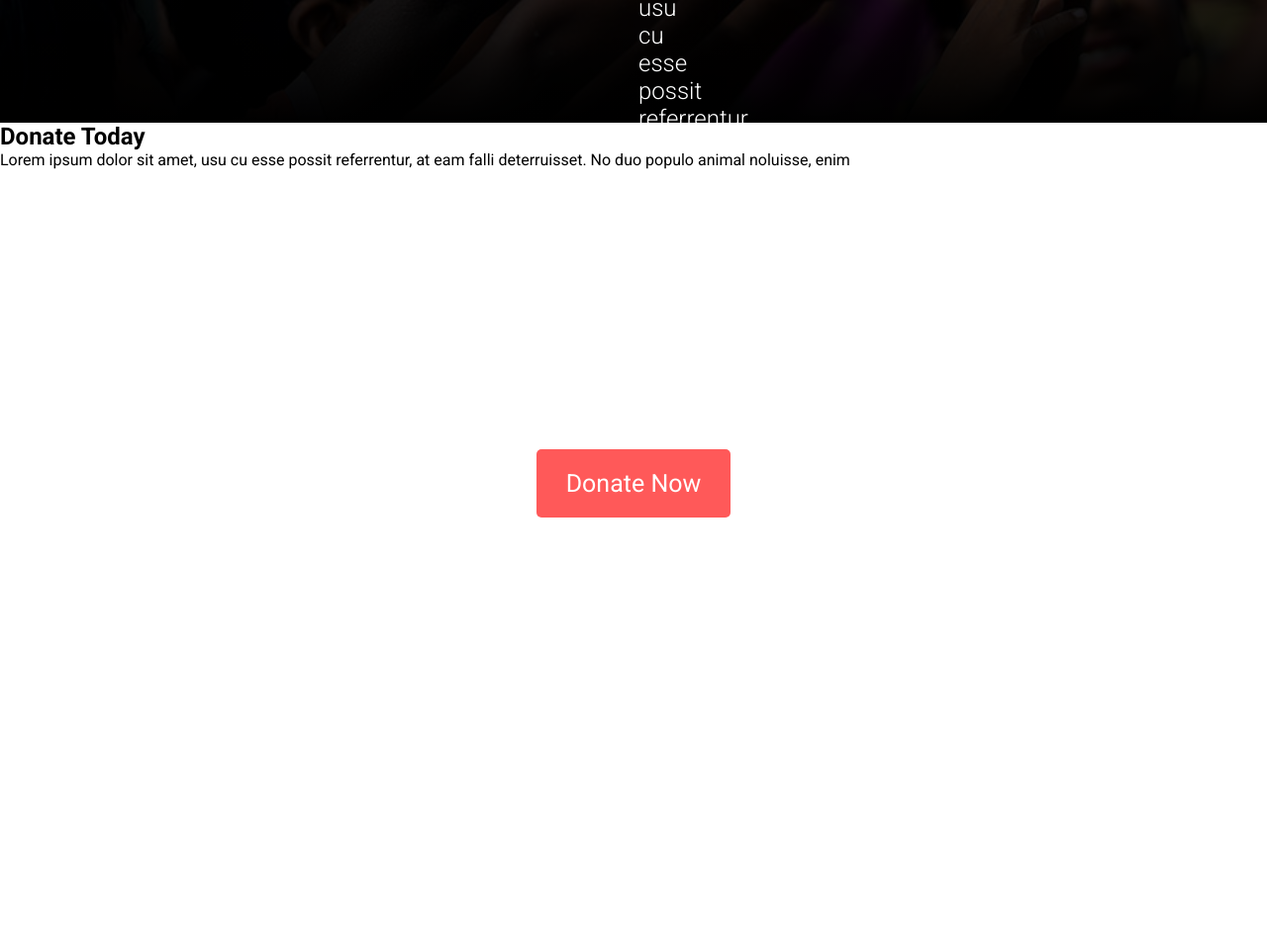
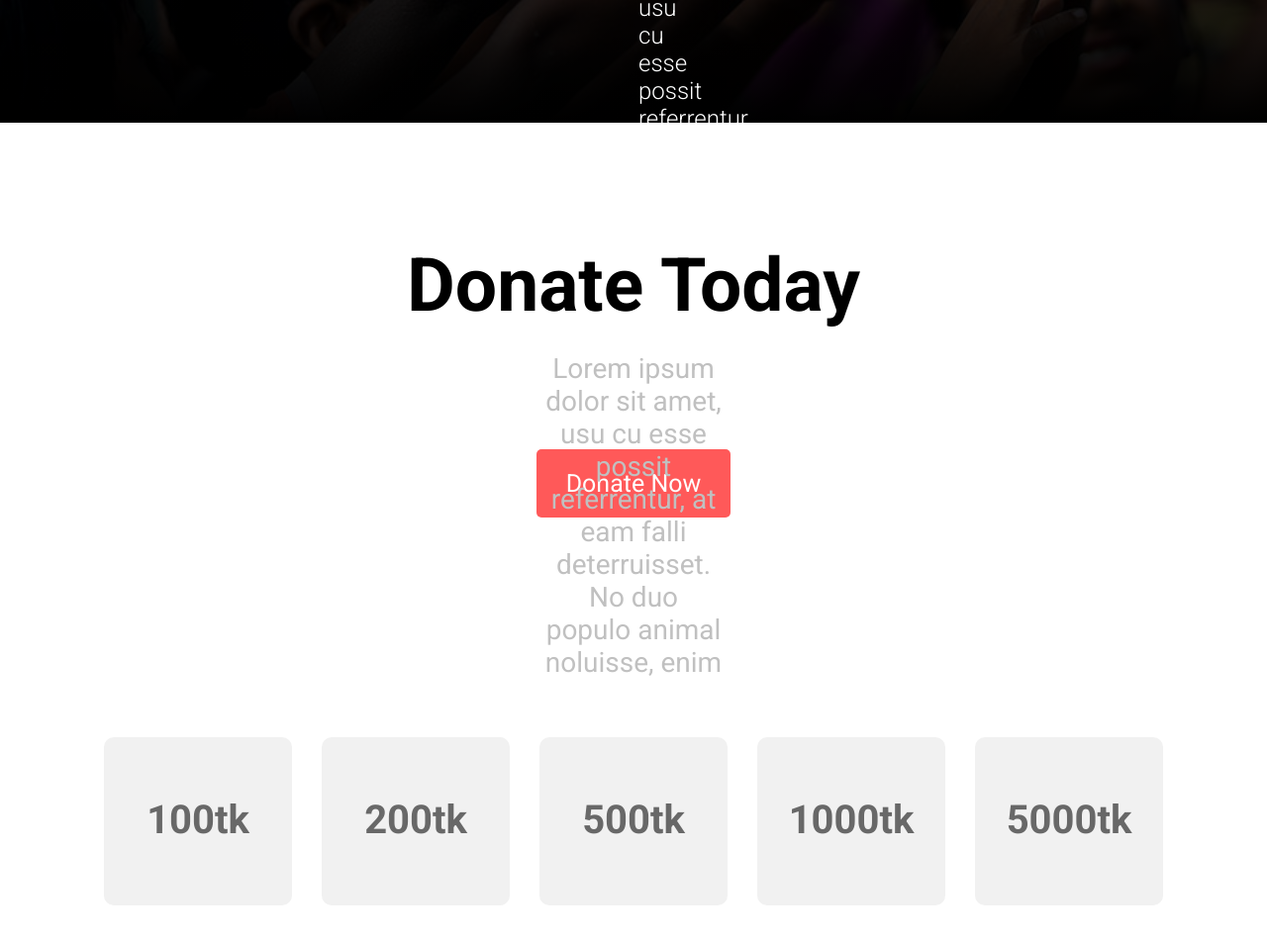
Before and after one commit to sarufhasan/donation-today, a plain HTML site: page index.html in a window 1280 px wide. Shown: the part 676-1630 px from the top of the page at 99% size. Before the commit the page ends 1199 px from the top, so only its background shows below. Drawn offline with Linux system fonts and the light colour scheme.

Commit message:
donate section half complete

```diff
--- a/index.html
+++ b/index.html
@@ -30,7 +30,12 @@
         <p>Lorem ipsum dolor sit amet, usu cu esse possit referrentur, at eam falli
             deterruisset. No duo populo animal noluisse, enim</p>
     </div>
-    <div>
+    <div class="donate-options">
+        <h3>100tk</h3>
+        <h3>200tk</h3>
+        <h3>500tk</h3>
+        <h3>1000tk</h3>
+        <h3>5000tk</h3>
 
     </div>
 </section>
--- a/style.css
+++ b/style.css
@@ -43,3 +43,37 @@ body {
     font-size: 25px;
 
 }
+
+.donate-section {
+    height: 800px;
+    text-align: center;
+}
+
+.donate-content h2 {
+    font-size: 75px;
+    margin-top: 120px;
+}
+
+.donate-content p {
+    font-size: 28px;
+    padding: 24px 550px;
+    color: #c0c0c0;
+    font-weight: 400;
+    margin-bottom: 10px;
+}
+
+.donate-options {
+    display: flex;
+    justify-content: center;
+}
+
+.donate-options h3 {
+    background-color: #f1f1f1;
+    padding: 60px 15px;
+    border-radius: 10px;
+    font-size: 40px;
+    height: 50px;
+    width: 160px;
+    margin: 25px 15px;
+    color: #686868;
+}
```
